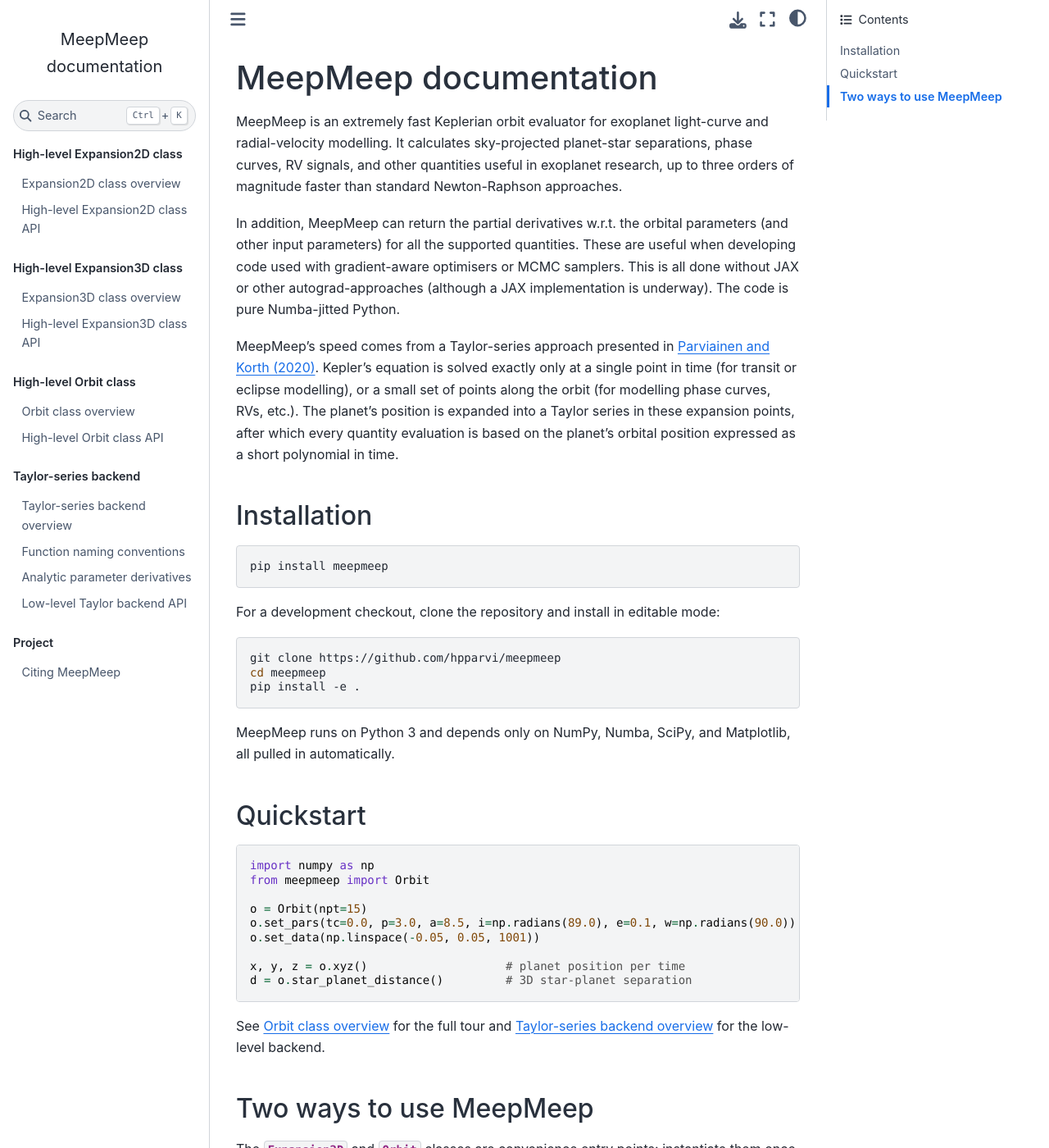
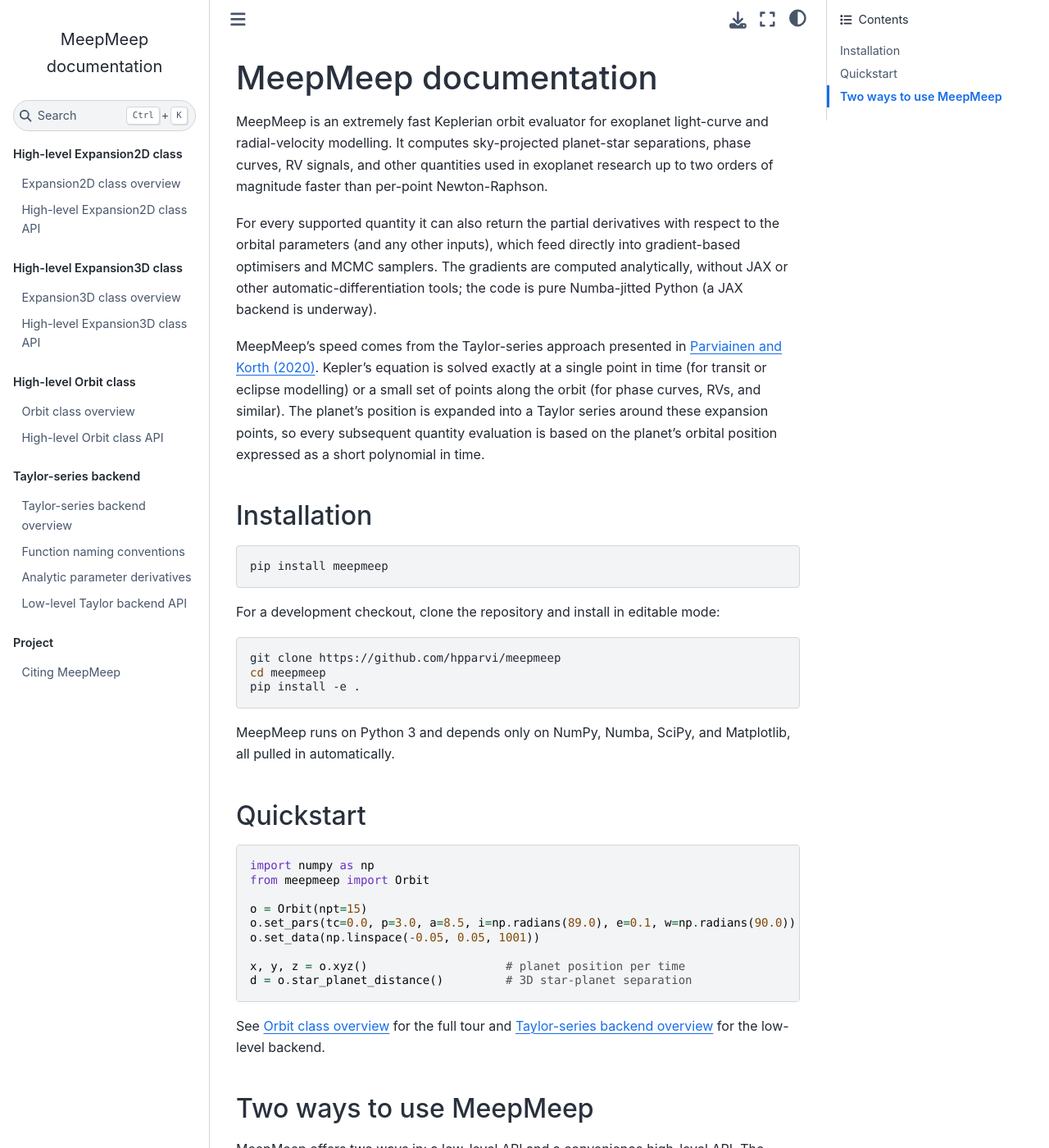
Before and after one commit to hpparvi/MeepMeep, a Sphinx documentation site: the page built from docs/source/index.rst, in a window 1280 px wide and 1400 px high. Shown: the whole window at 82% size. Built offline with Sphinx 7.4.7 and the Sphinx Book theme 1.1.4, drawn with Linux system fonts in a browser that asks for light colours; some of the changed text lies outside the part shown.

Commit message:
More cleanup for the v1 release.

```diff
--- a/docs/source/index.rst
+++ b/docs/source/index.rst
@@ -2,24 +2,24 @@
 ======================
 
 MeepMeep is an extremely fast Keplerian orbit evaluator for exoplanet
-light-curve and radial-velocity modelling. It calculates sky-projected
+light-curve and radial-velocity modelling. It computes sky-projected
 planet-star separations, phase curves, RV signals, and other quantities
-useful in exoplanet research, up to three orders of magnitude faster than
-standard Newton-Raphson approaches.
+used in exoplanet research up to two orders of magnitude faster than
+per-point Newton-Raphson.
 
-In addition, MeepMeep can return the partial derivatives w.r.t. the orbital
-parameters (and other input parameters) for all the supported quantities.
-These are useful when developing code used with gradient-aware optimisers or
-MCMC samplers. This is all done without JAX or other autograd-approaches
-(although a JAX implementation is underway). The code is pure Numba-jitted
-Python.
+For every supported quantity it can also return the partial derivatives
+with respect to the orbital parameters (and any other inputs), which feed
+directly into gradient-based optimisers and MCMC samplers. The gradients are
+computed analytically, without JAX or other automatic-differentiation tools;
+the code is pure Numba-jitted Python (a JAX backend is underway).
 
-MeepMeep's speed comes from a Taylor-series approach presented in
+MeepMeep's speed comes from the Taylor-series approach presented in
 `Parviainen and Korth (2020) <https://ui.adsabs.harvard.edu/abs/2020MNRAS.499.3356P/abstract>`_.
-Kepler's equation is solved exactly only at a single point in time (for transit or eclipse modelling),
-or a small set of points along the orbit (for modelling phase curves, RVs, etc.). The planet's position
-is expanded into a Taylor series in these expansion points, after which every
-quantity evaluation is based on the planet's orbital position expressed as a short polynomial in time.
+Kepler's equation is solved exactly at a single point in time (for transit or
+eclipse modelling) or a small set of points along the orbit (for phase curves, RVs, and
+similar). The planet's position is expanded into a Taylor series around these expansion
+points, so every subsequent quantity evaluation is based on the planet's orbital position
+expressed as a short polynomial in time.
 
 Installation
 ------------
@@ -63,23 +63,21 @@
 Two ways to use MeepMeep
 ------------------------
 
-The :class:`~meepmeep.expansion2d.Expansion2D` and :class:`~meepmeep.orbit.Orbit` classes are convenience entry points:
-instantiate them once with your observation times, then update the orbital
-parameters inside a fitting loop and read out whichever observable you
-need. The low-level functions cover the same ground more directly — they
-are all numba-jitted and drop straight into a custom transit or RV model
-with minimal overhead. Use the class for the batteries-included workflow;
-use the low-level functions when you want the orbit math to inline into
-your own hot loop.
+MeepMeep offers two ways in: a low-level API and a convenience high-level
+API. The high-level classes —
+:class:`~meepmeep.expansion2d.Expansion2D`,
+:class:`~meepmeep.expansion3d.Expansion3D`, and
+:class:`~meepmeep.orbit.Orbit` — wrap the orbit math behind a stateful
+object: instantiate one with your observation times, then update the orbital
+parameters inside a fitting loop and read out whichever observable you need.
+The low-level functions cover the same ground more directly — they are all
+numba-jitted and drop straight into a custom transit or RV model with minimal
+overhead. Use a class for the batteries-included workflow; use the low-level
+functions when you want the orbit math to inline into your own hot loop.
 
-Derivative mode adds analytic gradients of every quantity w.r.t. the
-seven orbital parameters (and any method-specific extras), making the
-package a natural fit for gradient-based optimisers and HMC samplers.
-
-Both the high-level class and the low-level functions are backed by a
-numba implementation and a JAX implementation. The numba backend is
-currently complete; the JAX backend is partially implemented and
-slated for future development.
+Both paths expose the same derivative mode: analytic gradients of every
+quantity with respect to the seven orbital parameters (plus any
+method-specific extras).
 
 There are three high-level classes. :class:`~meepmeep.expansion2d.Expansion2D`
 is the lightweight one for transit or eclipse geometry: a single Taylor expansion in
```
Also changed, not shown: CLAUDE.md (+1 -1 lines).
